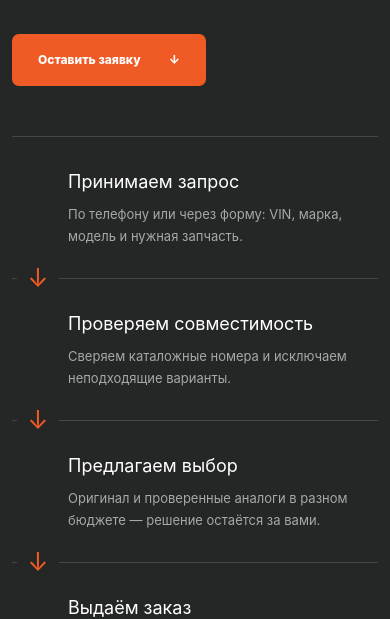
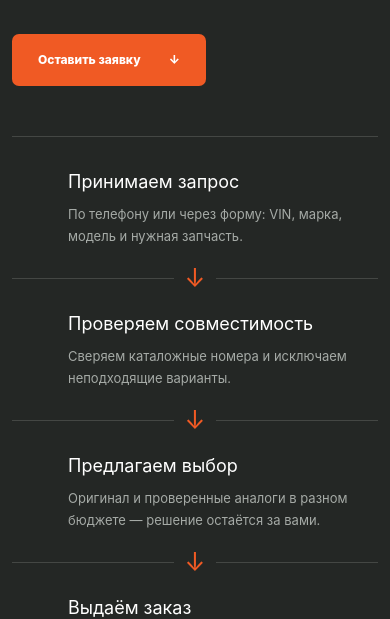
Before and after one commit to dkomandin47-lang/sedov, a Next.js app: page / in a window 390 px wide. Shown: the part 3181-3800 px from the top of the page. Built offline with nearby package versions, Linux system fonts and the light colour scheme.

Commit message:
style: center arrows between process steps

```diff
--- a/app/globals.css
+++ b/app/globals.css
@@ -155,14 +155,14 @@ p, li, small { text-wrap: pretty; }
 .how-intro .button { margin-top: 31px; }
 .steps-list { list-style: none; margin: 0; padding: 0; border-top: 1px solid #444744; }
 .steps-list li { position: relative; min-height: 142px; display: flex; align-items: center; padding-left: 95px; border-bottom: 1px solid #444744; }
-.steps-list li:not(:last-child)::after { content: "↓"; position: absolute; z-index: 1; left: 21px; bottom: -20px; width: 42px; height: 39px; display: grid; place-items: center; background: var(--ink-soft); color: var(--orange); font-size: 25px; line-height: 1; }
+.steps-list li:not(:last-child)::after { content: "↓"; position: absolute; z-index: 1; left: 50%; bottom: -20px; width: 42px; height: 39px; display: grid; place-items: center; background: var(--ink-soft); color: var(--orange); font-size: 25px; line-height: 1; transform: translateX(-50%); }
 .steps-list li:hover:not(:last-child)::after { animation: step-arrow-flow .65s ease-in-out infinite; }
 .steps-list h3 { margin: 0; font-size: 21px; }
 .steps-list p { max-width: 510px; margin: 8px 0 0; color: #a5aaa6; font-size: 13px; line-height: 1.68; }
 
 @keyframes step-arrow-flow {
-  0%, 100% { transform: translateY(-3px); }
-  50% { transform: translateY(6px); }
+  0%, 100% { transform: translate(-50%, -3px); }
+  50% { transform: translate(-50%, 6px); }
 }
 
 .about-section { padding: 110px 0; background: #e7e4da; }
@@ -304,7 +304,6 @@ a:focus-visible, button:focus-visible, input:focus-visible, textarea:focus-visib
   .service-card:last-child { border-bottom: 0; }
   .service-card { min-height: 225px; }
   .steps-list li { padding-left: 56px; }
-  .steps-list li:not(:last-child)::after { left: 5px; }
   .steps-list h3 { font-size: 18px; }
   .benefits-grid > div { min-height: 145px; padding: 19px; }
   .benefits-grid strong { font-size: 29px; }
```
